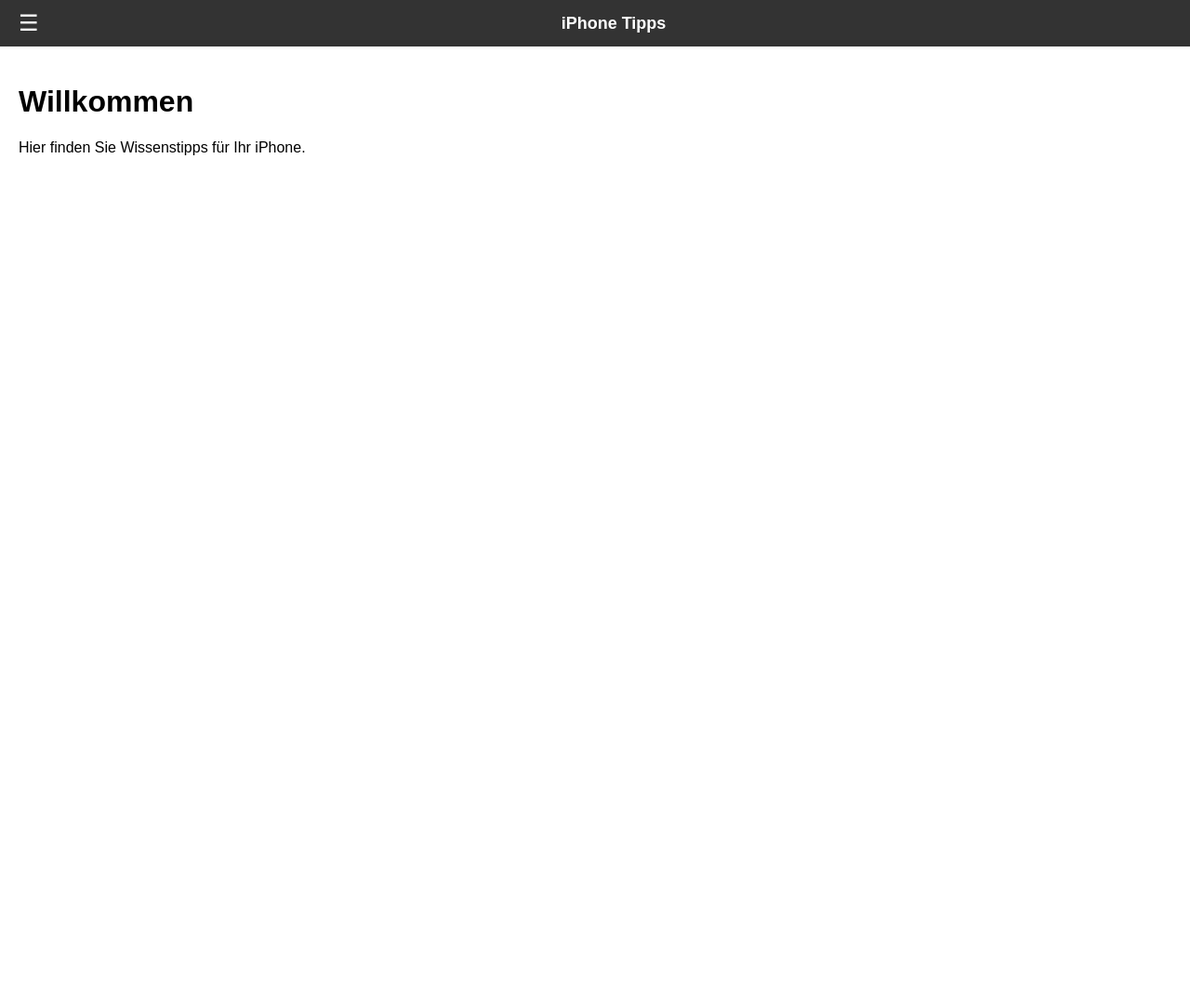
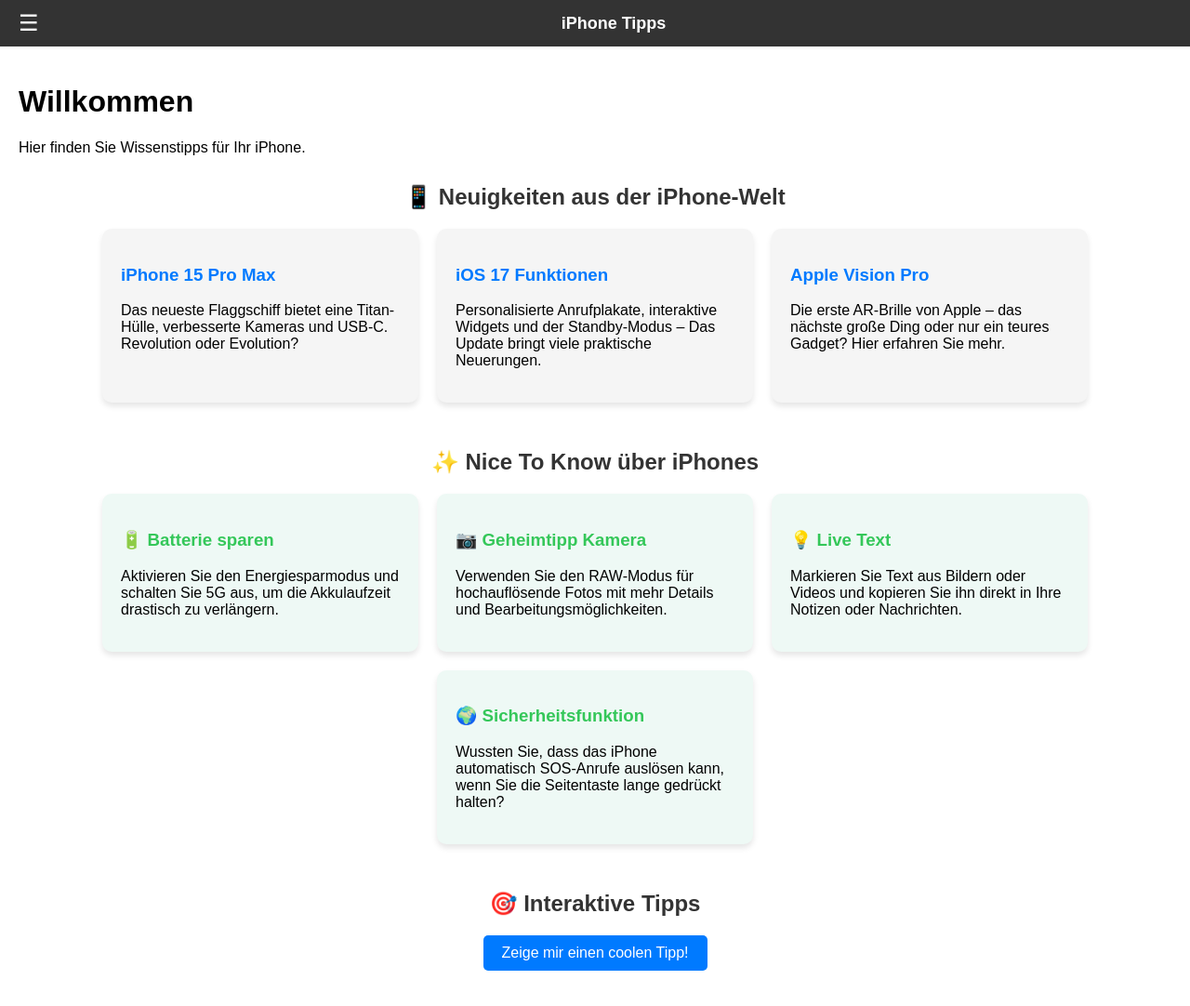
Before and after one commit to JustinWyss123/iPhone-sell, a plain HTML site: page index.html in a window 1280 px wide. Shown: the whole page at 93% size. Before the commit the page ends 800 px from the top, so only its background shows below. Drawn offline with Linux system fonts and the light colour scheme.

Commit message:
Update index.html

```diff
--- a/index.html
+++ b/index.html
@@ -167,10 +167,81 @@
     </nav>
 
     <!-- Hauptinhalt -->
+        <!-- Hauptinhalt -->
     <main id="main-content">
         <h1>Willkommen</h1>
         <p>Hier finden Sie Wissenstipps für Ihr iPhone.</p>
+
+        <!-- iPhone News Section -->
+        <section style="margin-top: 30px;">
+            <h2 style="text-align: center; color: #333;">📱 Neuigkeiten aus der iPhone-Welt</h2>
+            <div style="display: flex; flex-wrap: wrap; justify-content: center; gap: 20px; margin-top: 20px;">
+                <div style="background-color: #f5f5f5; padding: 20px; border-radius: 10px; width: 300px; box-shadow: 0px 4px 6px rgba(0,0,0,0.1);">
+                    <h3 style="color: #007aff;">iPhone 15 Pro Max</h3>
+                    <p>Das neueste Flaggschiff bietet eine Titan-Hülle, verbesserte Kameras und USB-C. Revolution oder Evolution?</p>
+                </div>
+                <div style="background-color: #f5f5f5; padding: 20px; border-radius: 10px; width: 300px; box-shadow: 0px 4px 6px rgba(0,0,0,0.1);">
+                    <h3 style="color: #007aff;">iOS 17 Funktionen</h3>
+                    <p>Personalisierte Anrufplakate, interaktive Widgets und der Standby-Modus – Das Update bringt viele praktische Neuerungen.</p>
+                </div>
+                <div style="background-color: #f5f5f5; padding: 20px; border-radius: 10px; width: 300px; box-shadow: 0px 4px 6px rgba(0,0,0,0.1);">
+                    <h3 style="color: #007aff;">Apple Vision Pro</h3>
+                    <p>Die erste AR-Brille von Apple – das nächste große Ding oder nur ein teures Gadget? Hier erfahren Sie mehr.</p>
+                </div>
+            </div>
+        </section>
+
+        <!-- Nice To Know Section -->
+        <section style="margin-top: 50px;">
+            <h2 style="text-align: center; color: #333;">✨ Nice To Know über iPhones</h2>
+            <div style="display: flex; flex-wrap: wrap; justify-content: center; gap: 20px; margin-top: 20px;">
+                <div style="background-color: #eef9f5; padding: 20px; border-radius: 10px; width: 300px; box-shadow: 0px 4px 6px rgba(0,0,0,0.1);">
+                    <h3 style="color: #34c759;">🔋 Batterie sparen</h3>
+                    <p>Aktivieren Sie den Energiesparmodus und schalten Sie 5G aus, um die Akkulaufzeit drastisch zu verlängern.</p>
+                </div>
+                <div style="background-color: #eef9f5; padding: 20px; border-radius: 10px; width: 300px; box-shadow: 0px 4px 6px rgba(0,0,0,0.1);">
+                    <h3 style="color: #34c759;">📷 Geheimtipp Kamera</h3>
+                    <p>Verwenden Sie den RAW-Modus für hochauflösende Fotos mit mehr Details und Bearbeitungsmöglichkeiten.</p>
+                </div>
+                <div style="background-color: #eef9f5; padding: 20px; border-radius: 10px; width: 300px; box-shadow: 0px 4px 6px rgba(0,0,0,0.1);">
+                    <h3 style="color: #34c759;">💡 Live Text</h3>
+                    <p>Markieren Sie Text aus Bildern oder Videos und kopieren Sie ihn direkt in Ihre Notizen oder Nachrichten.</p>
+                </div>
+                <div style="background-color: #eef9f5; padding: 20px; border-radius: 10px; width: 300px; box-shadow: 0px 4px 6px rgba(0,0,0,0.1);">
+                    <h3 style="color: #34c759;">🌍 Sicherheitsfunktion</h3>
+                    <p>Wussten Sie, dass das iPhone automatisch SOS-Anrufe auslösen kann, wenn Sie die Seitentaste lange gedrückt halten?</p>
+                </div>
+            </div>
+        </section>
+
+        <!-- Interaktive Sektion -->
+        <section style="margin-top: 50px;">
+            <h2 style="text-align: center; color: #333;">🎯 Interaktive Tipps</h2>
+            <div style="margin-top: 20px; text-align: center;">
+                <button onclick="showTip()" style="background-color: #007aff; color: #fff; border: none; padding: 10px 20px; border-radius: 5px; cursor: pointer; font-size: 16px;">
+                    Zeige mir einen coolen Tipp!
+                </button>
+                <p id="tip-display" style="margin-top: 20px; font-size: 18px; color: #555; font-style: italic;"></p>
+            </div>
+        </section>
     </main>
+
+    <script>
+        const tips = [
+            "Tippen Sie zweimal auf die Rückseite, um Screenshots zu erstellen!",
+            "Halten Sie die Leertaste auf der Tastatur gedrückt, um den Cursor einfacher zu bewegen.",
+            "Nutzen Sie die Fokus-Modi, um störende Benachrichtigungen während der Arbeit oder beim Schlafen auszublenden.",
+            "Wischen Sie in Safari von der Seite, um zu Ihrem zuletzt geschlossenen Tab zurückzukehren.",
+            "Verwenden Sie AirDrop, um Dateien superschnell zwischen Apple-Geräten zu übertragen!"
+        ];
+
+        function showTip() {
+            const randomIndex = Math.floor(Math.random() * tips.length);
+            const tipDisplay = document.getElementById("tip-display");
+            tipDisplay.textContent = tips[randomIndex];
+        }
+    </script>
+
 
     <script>
         function toggleMenu() {
```
